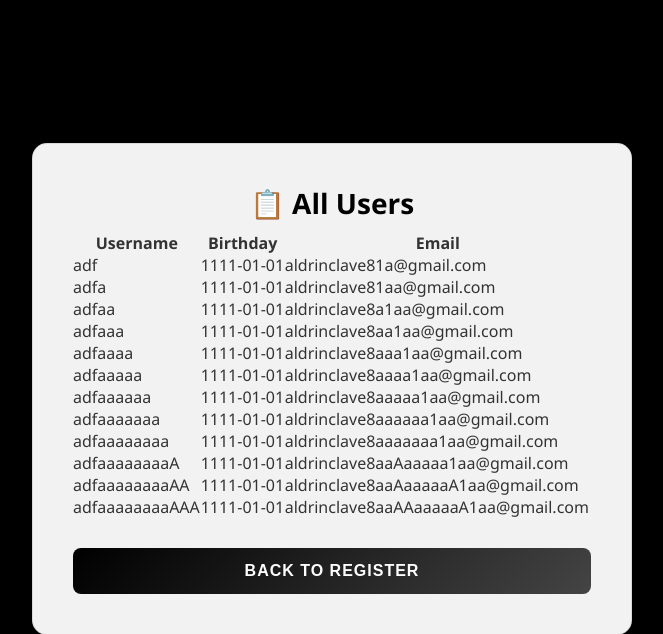
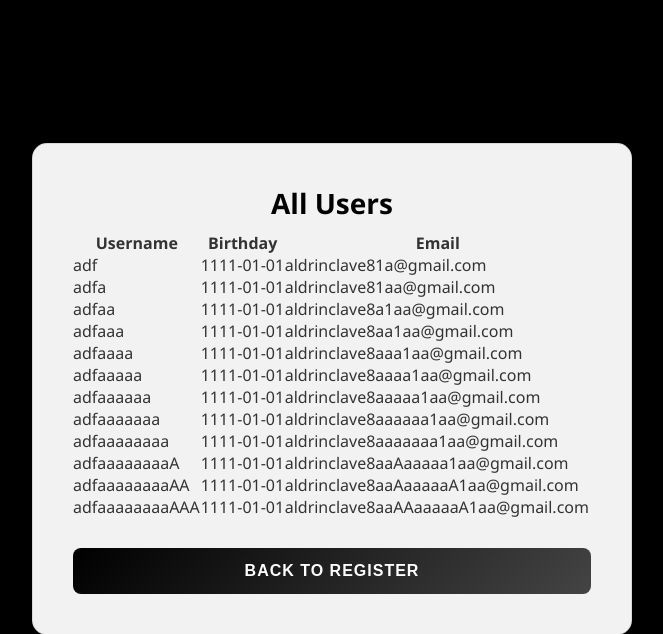
Before and after one commit to AldrinClave/Registration-Website1, a Flask app: page /users in a window 1280 px wide. Shown: the top 634 px of the page, without its empty margins (308-971 px from the left). Run offline with Flask 3, Linux system fonts and the light colour scheme; data comes from the database, SQL or seed files in the repository; parts of the project's set-up code (start-up, migrations or seed data) failed here and were passed over.

Commit message:
Remove emoji from 'All Users' header

```diff
--- a/templates/users.html
+++ b/templates/users.html
@@ -9,7 +9,7 @@
 <body>
 <div class="lbx">
     <div class="sbx content">
-        <h2 class="header1">📋 All Users</h2>
+        <h2 class="header1">All Users</h2>
         <table>
             <thead>
                 <tr>
```
